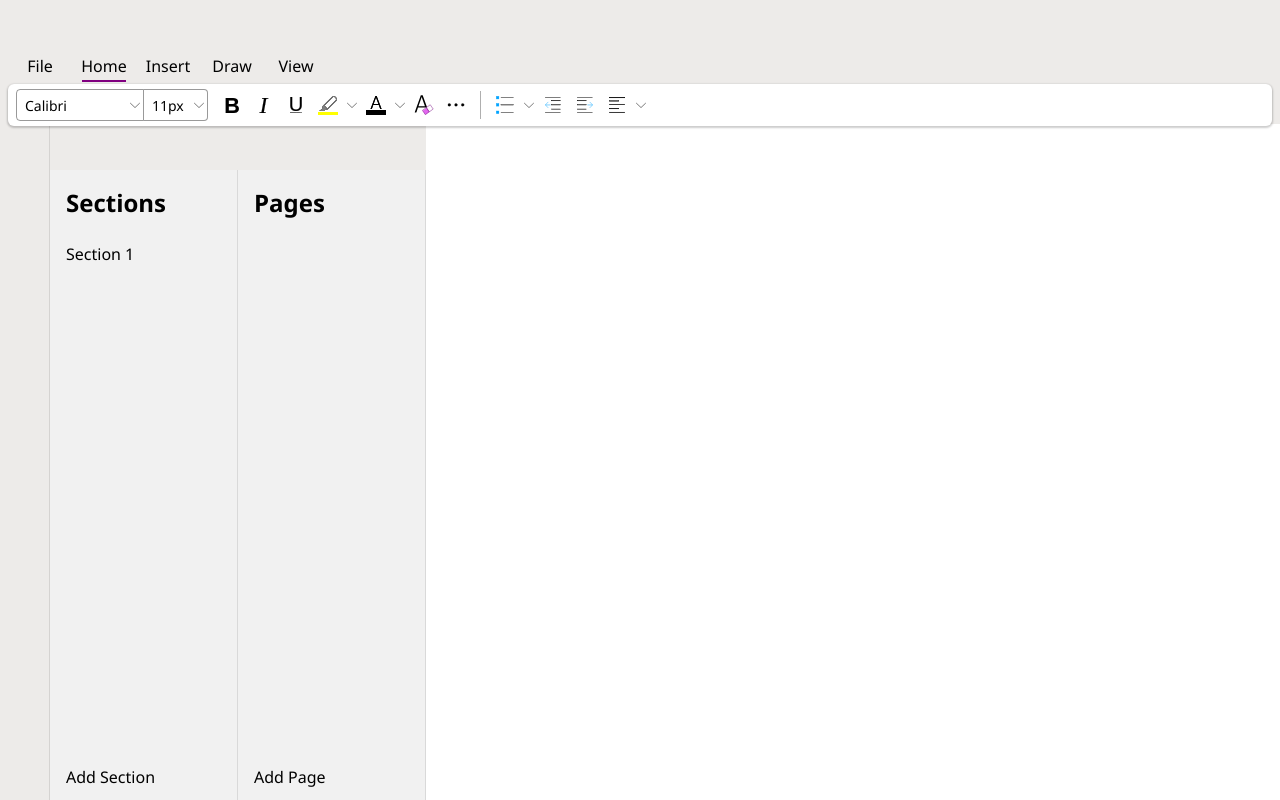
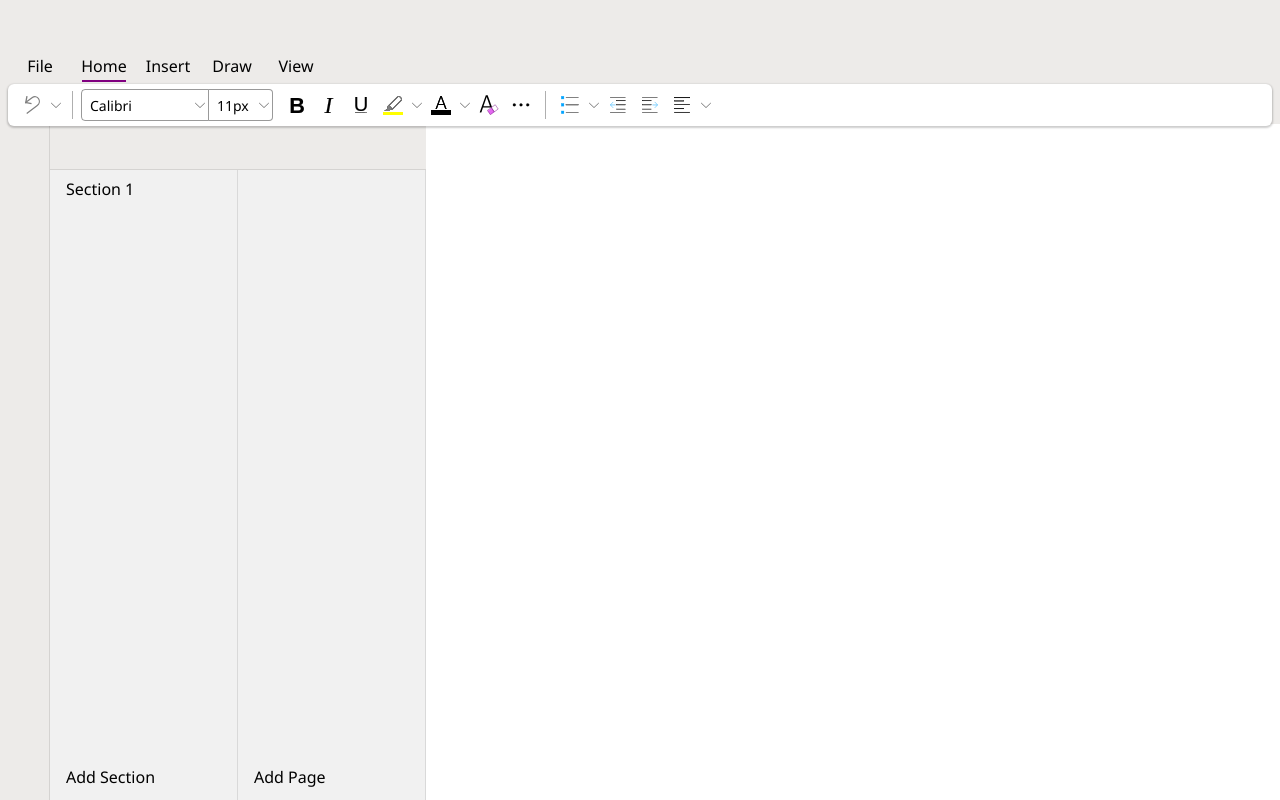
Before and after one commit to jjabides/one-note-clone, a React (Vite) app: page / in a window 1280 px wide. Built offline with nearby package versions, Linux system fonts and the light colour scheme.

Commit message:
Add UndoRedoDropdown

```diff
--- a/src/App.tsx
+++ b/src/App.tsx
@@ -18,6 +18,7 @@ import BulletButton from './components/BulletButton';
 import IndentButton from './components/IndentButton';
 import OutdentButton from './components/OutdentButton';
 import JustifyButton from './components/JustifyButton';
+import UndoRedoDropdown from './components/UndoRedoDropdown';
 
 const CONTEXT_MENU_WIDTH = 200;
 const CONTEXT_MENU_ITEM_HEIGHT = 36;
@@ -112,6 +113,9 @@ function App({ initialProps }: { initialProps: InitialProps }) {
 	const [underline, setUnderline] = useState<boolean>(false);
 	const editorRef = useRef<TinyMCEEditor>();
 
+	const [hasUndo, setHasUndo] = useState<boolean>(false);
+	const [hasRedo, setHasRedo] = useState<boolean>(false);
+
 	// Tab state
 	const [selectedTabIndex, setSelectedTabIndex] = useState<number>(1);
 
@@ -140,6 +144,9 @@ function App({ initialProps }: { initialProps: InitialProps }) {
 			titleEl.textContent = selectedPage.name;
 			titleEl.focus()
 		}
+
+		setHasUndo(false)
+		setHasRedo(false)
 	}, [selectedPage]);
 
 	function updateDefaultSectionId(id?: string) {
@@ -514,6 +521,11 @@ function App({ initialProps }: { initialProps: InitialProps }) {
 		editorRef.current.execCommand(style);
 	}
 
+	function executeUndoRedo(command: 'Undo' | 'Redo') {
+		if (!editorRef.current) return;
+		editorRef.current.execCommand(command);
+	}
+
 	return (
 		<div className="app" onContextMenu={e => onContextMenu(e, undefined)} onClick={e => e.button === 0 && setContextMenu(undefined)}>
 			<header>
@@ -536,6 +548,10 @@ function App({ initialProps }: { initialProps: InitialProps }) {
 						</div>
 					</div>
 					<div className="tools">
+						<span>
+							<UndoRedoDropdown applyUndoRedo={executeUndoRedo} hasUndo={hasUndo} hasRedo={hasRedo}></UndoRedoDropdown>
+						</span>
+						<span className="vertical-separator"></span>
 						<span>
 							<Dropdown
 								selectedOption={fontFamily}
@@ -594,7 +610,6 @@ function App({ initialProps }: { initialProps: InitialProps }) {
 						<div className="notebook-nav-header"></div>
 						<div className="notebook-nav-body">
 							<NavGroup
-								title={'Sections'}
 								selectedItemId={selectedSectionId}
 								updateSelectedItemId={updateDefaultSectionId}
 								items={sections}
@@ -642,7 +657,6 @@ function App({ initialProps }: { initialProps: InitialProps }) {
 								backgroundColor={'#f1f1f1'}
 							></NavGroup>
 							<NavGroup
-								title={'Pages'}
 								selectedItemId={selectedPageId}
 								updateSelectedItemId={updateDefaultPageId}
 								items={pages}
@@ -691,12 +705,15 @@ function App({ initialProps }: { initialProps: InitialProps }) {
 								const fontName = editor.queryCommandValue('FontName');
 								const fontSize = editor.queryCommandValue('FontSize');
 								const bold = editor.queryCommandState('Bold');
+								const { undoManager } = editor;
 
 								setFontFamily(fontName)
 								setFontSize(fontSize)
 								setBold(bold)
 								setItalic(editor.queryCommandState('Italic'))
-								setUnderline(editor.queryCommandState('Underline'))
+								setUnderline(editor.queryCommandState('Underline'));
+								setHasRedo(undoManager.hasRedo());
+								setHasUndo(undoManager.hasUndo());
 							}}
 							onInit={(evt, editor) => {
 								editorRef.current = editor
--- a/src/components/NavGroup.tsx
+++ b/src/components/NavGroup.tsx
@@ -1,7 +1,7 @@
 import { useState } from "react";
 import "../styles/NavGroup.css";
 
-export default function NavGroup({ title, items, selectedItemId, updateSelectedItemId, onContextMenu, addItemButton, onUpdateOrder, backgroundColor, placeHolderItemTitle }: NavGroup) {
+export default function NavGroup({ items, selectedItemId, updateSelectedItemId, onContextMenu, addItemButton, onUpdateOrder, backgroundColor, placeHolderItemTitle }: NavGroup) {
     // variables for dragging state
     const [draggedItem, setDraggedItem] = useState<NavGroupItem | null>(null);
     const [mousePosition, setMousePosition] = useState<number | null>(null);
@@ -91,7 +91,6 @@ export default function NavGroup({ title, items, selectedItemId, updateSelectedI
     }
 
     return <div className="nav-group" onMouseUp={onMouseUp} style={{ backgroundColor }}>
-        <h1 className="pad-16">{title}</h1>
         <ul onMouseMove={onMouseMove}>
             {
                 items && items.map((item, index) => (
--- /dev/null
+++ b/src/components/UndoRedoDropdown.tsx
@@ -0,0 +1,41 @@
+import Undo from "../images/Undo.svg";
+import Redo from "../images/Redo.svg";
+import { useState } from "react";
+import DropdownButton from "./DropdownButton";
+import "../styles/undo-redo-dropdown.css";
+
+interface UndoRedoDropdownProps {
+    applyUndoRedo: (command: 'Undo' | 'Redo') => void;
+    hasUndo: boolean;
+    hasRedo: boolean;
+}
+
+export default function UndoRedoDropdown({ applyUndoRedo, hasUndo, hasRedo }: UndoRedoDropdownProps) {
+    const [open, setOpen] = useState<boolean>(false);
+
+    function selectOption(option: 'Undo' | 'Redo') {
+        applyUndoRedo(option);
+        setOpen(false);
+    }
+
+    return <div className="undo-redo-dropdown">
+        <div className={`undo-btn-icon-wrapper flex-center size-32-32 btn ${hasUndo ? '' : 'uninteractive'}`} onClick={() => applyUndoRedo('Undo')}>
+            <img src={Undo} className="size-18-18" draggable="false" />
+        </div>
+        <DropdownButton active={open} onClick={() => setOpen(!open)}></DropdownButton>
+        {
+            open && <div className="undo-redo-dropdown-menu dropdown-window">
+                <ul>
+                    <li className={`btn flex-center-vertical gap-8 pad-8 ${hasUndo ? '' : 'uninteractive'}`} onClick={() => selectOption('Undo')}>
+                        <img src={Undo} draggable="false" className="size-18-18" />
+                        <span>Undo</span>
+                    </li>
+                    <li className={`btn flex-center-vertical gap-8 pad-8 ${hasRedo ? '' : 'uninteractive'}`} onClick={() => selectOption('Redo')}>
+                        <img src={Redo} draggable="false" className="size-18-18"/>
+                        <span>Redo</span>
+                    </li>
+                </ul>
+            </div>
+        }
+    </div>
+}
--- a/src/styles/App.css
+++ b/src/styles/App.css
@@ -43,6 +43,7 @@ nav {
   height: 46px;
   width: 100%;
   background-color: #edebe9;
+  border-bottom: 1px solid rgba(0, 0, 0, 0.1);
 }
 
 .notebook-nav-body {
@@ -155,6 +156,10 @@ h5 {
 
 .pad-8 {
   padding: 8px;
+}
+
+.pad-0-8 {
+  padding: 0px 8px;
 }
 
 .context-menu {
@@ -427,3 +432,16 @@ h5 {
 .btn-2:hover {
   background-color: rgb(224, 224, 224);
 }
+
+.position-relative {
+  position: relative;
+}
+
+.position-absolute {
+  position: absolute;
+}
+
+.uninteractive {
+  pointer-events: none !important;
+  opacity: 0.5 !important;
+}
--- a/src/styles/NavGroup.css
+++ b/src/styles/NavGroup.css
@@ -2,7 +2,7 @@
     width: 100%;
     height: 100%;
     display: grid;
-    grid-template-rows: auto 1fr auto;
+    grid-template-rows: 1fr auto;
     overflow: hidden;
     border-right: 1px solid rgba(0, 0, 0, 0.1);
 }
--- /dev/null
+++ b/src/styles/undo-redo-dropdown.css
@@ -0,0 +1,5 @@
+.undo-redo-dropdown {
+    position: relative;
+    display: grid;
+    grid-template-columns: auto auto;
+}
--- a/src/types/navGroup.d.ts
+++ b/src/types/navGroup.d.ts
@@ -1,5 +1,4 @@
 interface NavGroup {
-    title: string;
     selectedItemId: string;
     updateSelectedItemId: (id: string) => void;
     items?: NavGroupItem[];
```
Also changed, not shown: src/images/Redo.svg (added), src/images/Undo.svg (added).
